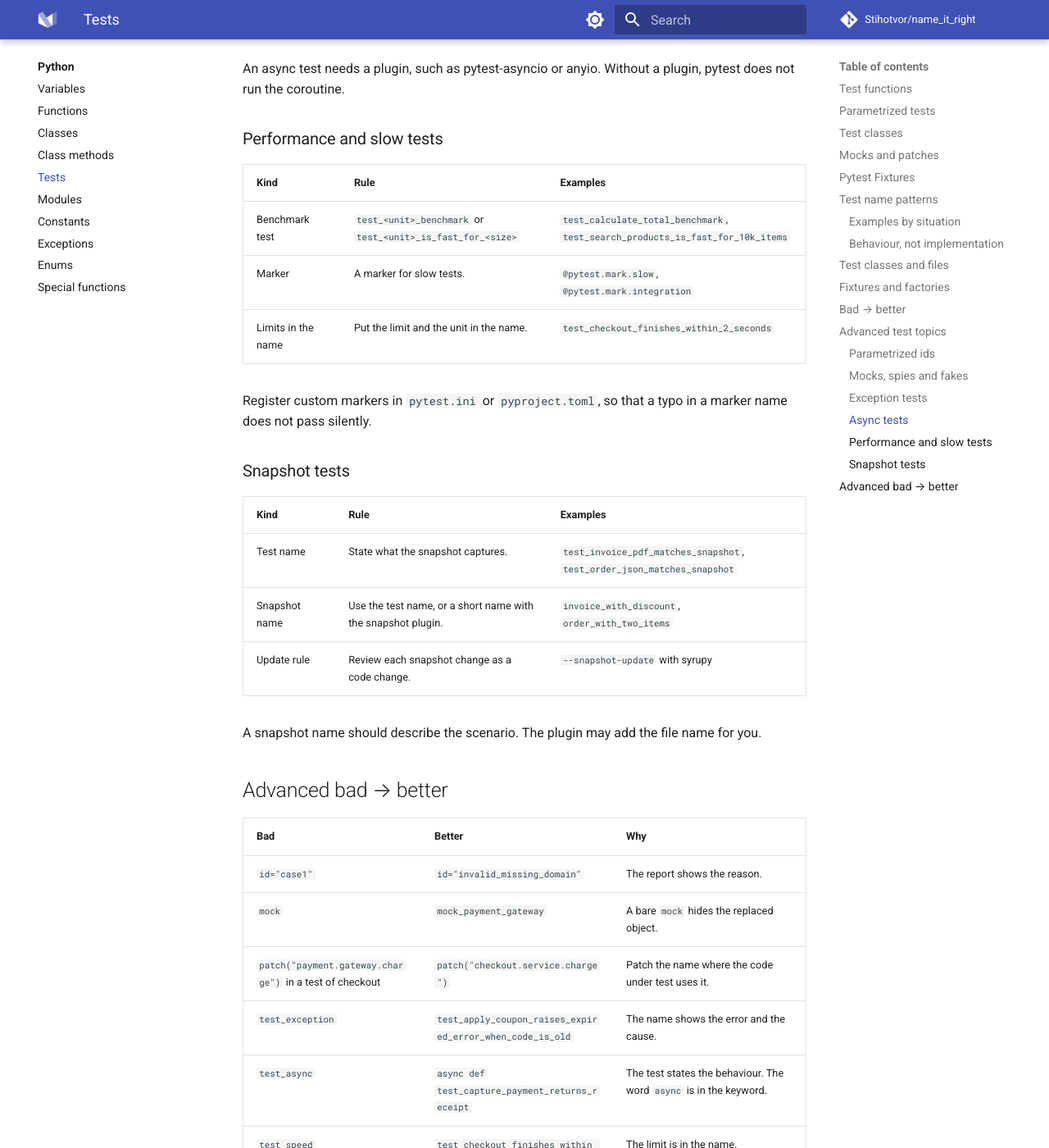
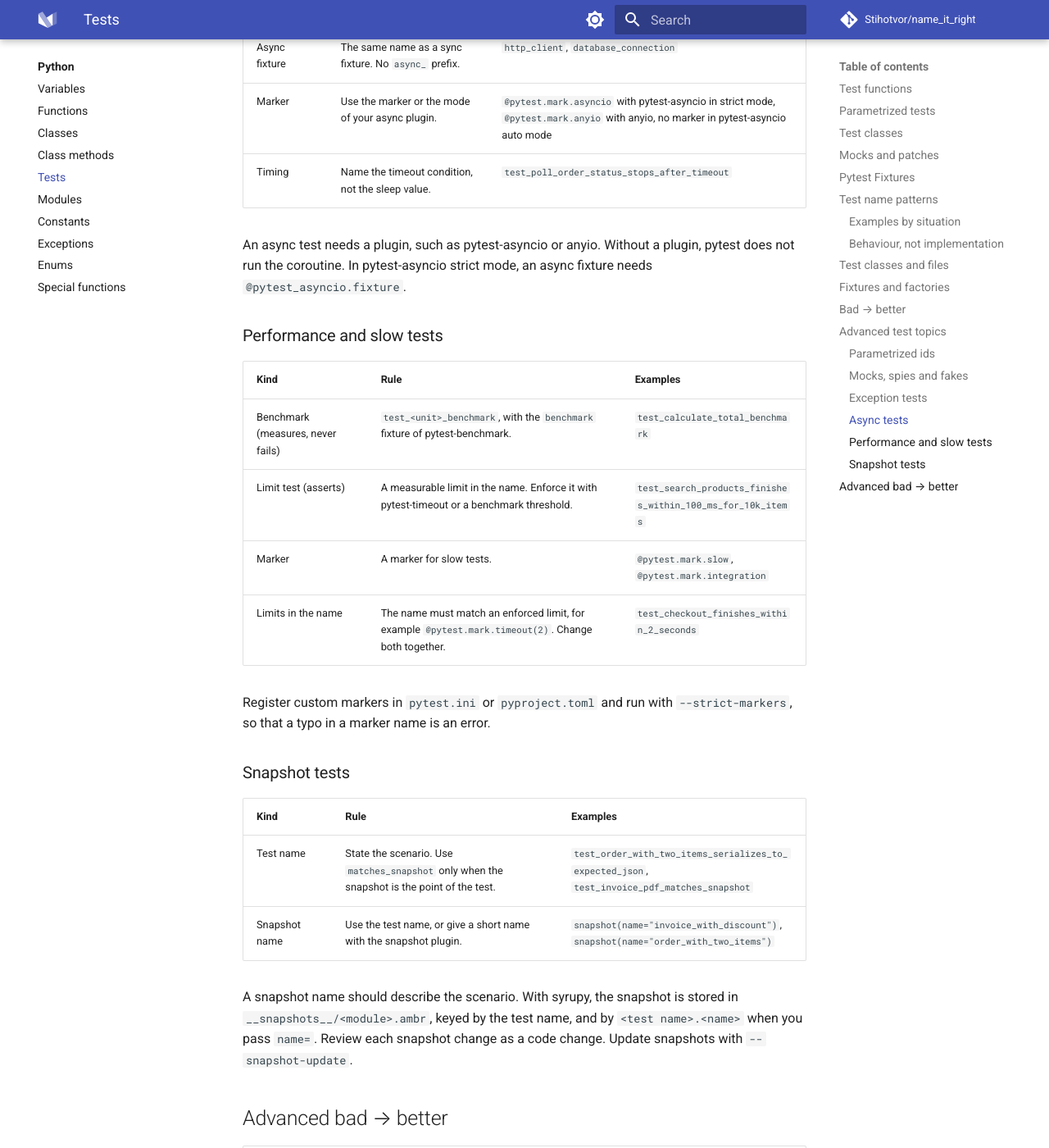
Before and after one commit to Stihotvor/name_it_right, an MkDocs documentation site: the page built from docs/python/tests.md, in a window 1280 px wide and 1400 px high, scrolled down 9100 px. Shown: the whole window at 82% size. Built offline with MkDocs 1.6.1 and Material for MkDocs 9.7.7, drawn with Linux system fonts in a browser that asks for light colours; comment, search, counter and statistics services are not loaded; some of the changed text lies outside the part shown.

Commit message:
docs(12): fix review findings in advanced test topics
Co-Authored-By: Claude Sonnet 5.5 <noreply@anthropic.com>

````diff
--- a/docs/python/tests.md
+++ b/docs/python/tests.md
@@ -220,7 +220,7 @@ An id is the label of one case in the test report. Write the id as a short phras
 | Invalid case | `invalid_<reason>` | `invalid_missing_domain`, `invalid_empty_string`, `invalid_double_at` |
 | Edge case | `edge_<case>` | `edge_zero_quantity`, `edge_max_quantity`, `edge_single_cent` |
 | Business case | `<role>_<situation>` | `guest_with_coupon`, `member_free_shipping`, `vip_double_points` |
-| Generated ids | `ids=` with a function when the data is large | `ids=lambda case: case.name` |
+| Generated ids | `pytest.param(case, id=case.name)` or a list in `ids=` when the data is large | `pytest.param(case, id=case.name)` |
 
 ```py
 @pytest.mark.parametrize("quantity,expected_cents", [
@@ -228,7 +228,7 @@ An id is the label of one case in the test report. Write the id as a short phras
     pytest.param(1, 1999, id="valid_single_item"),
     pytest.param(10, 18990, id="valid_bulk_discount"),
 ])
-def test_calculate_line_total_applies_bulk_discount(quantity: int, expected_cents: int) -> None:
+def test_calculate_line_total_for_quantity_returns_expected_cents(quantity: int, expected_cents: int) -> None:
     ...
 ```
 
@@ -238,26 +238,26 @@ def test_calculate_line_total_applies_bulk_discount(quantity: int, expected_cent
 |---|---|---|
 | Mock | `mock_` and the replaced object. | `mock_payment_gateway`, `mock_email_service` |
 | Spy | `spy_` and the wrapped object. The real code still runs. | `spy_logger`, `spy_cache` |
-| Fake | `fake_` and the replaced object. It is a working light version. | `fake_clock`, `fake_inventory`, `fake_payment_gateway` |
-| Stub | `stub_` and the replaced object. It returns fixed answers. | `stub_tax_rates`, `stub_carrier_quotes` |
+| Fake | `fake_` and the replaced object. A hand-written working light version, not a `unittest.mock` object. | `fake_clock`, `fake_inventory`, `fake_payment_gateway` |
+| Stub | `stub_` and the replaced object. A hand-written double that returns fixed answers, not a `unittest.mock` object. | `stub_tax_rates`, `stub_carrier_quotes` |
 | Patch target | Patch where the name is used, not where it is defined. | `patch("checkout.service.send_email")` |
-| Mock call | `assert_called_once_with(...)` states the contract. | `mock_email_service.send.assert_called_once_with(user.email)` |
+| Mock call | Assert calls only at an outbound boundary, such as email or a gateway. Assert state elsewhere. | `mock_email_service.send.assert_called_once_with(user.email)` |
 
-Use `autospec=True` or `create_autospec` so the mock keeps the real signature. Then `mock_payment_gateway.charge` fails if the real class has no `charge`.
+Use `autospec=True` or `create_autospec` so the mock keeps the real signature. For example, `create_autospec(PaymentGateway, instance=True)` raises `AttributeError` for `charge` if the real class has no `charge`. The prefixes `mock_`, `spy_`, `fake_` and `stub_` are all allowed in one file. Each double uses the prefix of its own kind.
 
 ### Exception tests
 
 | Pattern | Examples |
 |---|---|
-| `test_<unit>_raises_<error>_when_<cause>` | `test_apply_coupon_raises_expired_error_when_code_is_old` |
+| `test_<unit>_<condition>_raises_<error>` | `test_apply_coupon_with_expired_code_raises_expired_error` |
 | `test_<unit>_rejects_<input>` | `test_create_order_rejects_empty_cart` |
-| `test_<unit>_fails_when_<cause>` | `test_checkout_fails_when_card_is_declined` |
-| `test_<unit>_does_not_raise_<error>` | `test_refund_does_not_raise_for_zero_amount` |
+| `test_<unit>_fails_when_<cause>` (the same as the "Failure" row above; use it when the error type does not matter) | `test_checkout_fails_when_card_is_declined` |
+| `test_<unit>_<condition>_returns_<result>` (for a case that must not raise) | `test_refund_for_zero_amount_returns_zero_refund` |
 
 ```py
-def test_apply_coupon_raises_expired_error_when_code_is_old(old_coupon: Coupon) -> None:
+def test_apply_coupon_with_expired_code_raises_expired_error(expired_coupon: Coupon) -> None:
     with pytest.raises(CouponExpiredError, match="expired"):
-        apply_coupon(old_coupon)
+        apply_coupon(expired_coupon)
 ```
 
 ### Async tests
@@ -265,31 +265,31 @@ def test_apply_coupon_raises_expired_error_when_code_is_old(old_coupon: Coupon)
 | Kind | Rule | Examples |
 |---|---|---|
 | Test function | The same name as a sync test. Add `async def`. | `async def test_capture_payment_returns_receipt` |
-| Async fixture | The same noun or verb as a sync fixture. | `async_client`, `open_connection` |
-| Marker | Use the marker or the mode of your async plugin. | `@pytest.mark.asyncio` with pytest-asyncio |
-| Timing | Name the wait in the test, not in the unit. | `test_poll_order_status_stops_after_timeout` |
+| Async fixture | The same name as a sync fixture. No `async_` prefix. | `http_client`, `database_connection` |
+| Marker | Use the marker or the mode of your async plugin. | `@pytest.mark.asyncio` with pytest-asyncio in strict mode, `@pytest.mark.anyio` with anyio, no marker in pytest-asyncio auto mode |
+| Timing | Name the timeout condition, not the sleep value. | `test_poll_order_status_stops_after_timeout` |
 
-An async test needs a plugin, such as pytest-asyncio or anyio. Without a plugin, pytest does not run the coroutine.
+An async test needs a plugin, such as pytest-asyncio or anyio. Without a plugin, pytest does not run the coroutine. In pytest-asyncio strict mode, an async fixture needs `@pytest_asyncio.fixture`.
 
 ### Performance and slow tests
 
 | Kind | Rule | Examples |
 |---|---|---|
-| Benchmark test | `test_<unit>_benchmark` or `test_<unit>_is_fast_for_<size>` | `test_calculate_total_benchmark`, `test_search_products_is_fast_for_10k_items` |
+| Benchmark (measures, never fails) | `test_<unit>_benchmark`, with the `benchmark` fixture of pytest-benchmark. | `test_calculate_total_benchmark` |
+| Limit test (asserts) | A measurable limit in the name. Enforce it with pytest-timeout or a benchmark threshold. | `test_search_products_finishes_within_100_ms_for_10k_items` |
 | Marker | A marker for slow tests. | `@pytest.mark.slow`, `@pytest.mark.integration` |
-| Limits in the name | Put the limit and the unit in the name. | `test_checkout_finishes_within_2_seconds` |
+| Limits in the name | The name must match an enforced limit, for example `@pytest.mark.timeout(2)`. Change both together. | `test_checkout_finishes_within_2_seconds` |
 
-Register custom markers in `pytest.ini` or `pyproject.toml`, so that a typo in a marker name does not pass silently.
+Register custom markers in `pytest.ini` or `pyproject.toml` and run with `--strict-markers`, so that a typo in a marker name is an error.
 
 ### Snapshot tests
 
 | Kind | Rule | Examples |
 |---|---|---|
-| Test name | State what the snapshot captures. | `test_invoice_pdf_matches_snapshot`, `test_order_json_matches_snapshot` |
-| Snapshot name | Use the test name, or a short name with the snapshot plugin. | `invoice_with_discount`, `order_with_two_items` |
-| Update rule | Review each snapshot change as a code change. | `--snapshot-update` with syrupy |
+| Test name | State the scenario. Use `matches_snapshot` only when the snapshot is the point of the test. | `test_order_with_two_items_serializes_to_expected_json`, `test_invoice_pdf_matches_snapshot` |
+| Snapshot name | Use the test name, or give a short name with the snapshot plugin. | `snapshot(name="invoice_with_discount")`, `snapshot(name="order_with_two_items")` |
 
-A snapshot name should describe the scenario. The plugin may add the file name for you.
+A snapshot name should describe the scenario. With syrupy, the snapshot is stored in `__snapshots__/<module>.ambr`, keyed by the test name, and by `<test name>.<name>` when you pass `name=`. Review each snapshot change as a code change. Update snapshots with `--snapshot-update`.
 
 ## Advanced bad → better
 
@@ -297,11 +297,11 @@ A snapshot name should describe the scenario. The plugin may add the file name f
 |---|---|---|
 | `id="case1"` | `id="invalid_missing_domain"` | The report shows the reason. |
 | `mock` | `mock_payment_gateway` | A bare `mock` hides the replaced object. |
-| `patch("payment.gateway.charge")` in a test of checkout | `patch("checkout.service.charge")` | Patch the name where the code under test uses it. |
-| `test_exception` | `test_apply_coupon_raises_expired_error_when_code_is_old` | The name shows the error and the cause. |
-| `test_async` | `async def test_capture_payment_returns_receipt` | The test states the behaviour. The word `async` is in the keyword. |
-| `test_speed` | `test_checkout_finishes_within_2_seconds` | The limit is in the name. |
-| `test_snapshot_1` | `test_order_json_matches_snapshot` | A counter says nothing. |
+| `patch("payment.gateway.charge")` in a test of checkout | `patch("checkout.service.charge")` | Patch the name where the code under test uses it. This holds when `checkout.service` does `from payment.gateway import charge`. If it calls `payment.gateway.charge(...)` through the module, patch `payment.gateway.charge`. |
+| `test_exception` | `test_apply_coupon_with_expired_code_raises_expired_error` | The name shows the error and the cause. |
+| `async def test_async` | `async def test_capture_payment_returns_receipt` | The test states the behaviour. The keyword `async` already says that it is async. |
+| `test_speed` | `test_checkout_finishes_within_2_seconds` | The limit is in the name. Enforce it, for example with pytest-timeout. |
+| `test_snapshot_1` | `test_order_with_two_items_serializes_to_expected_json` | A counter says nothing. |
 | `slow_test_checkout` | `test_checkout_end_to_end` with `@pytest.mark.slow` | Use a marker, not a prefix. pytest finds tests by `test_`. |
 
 !!! info "See also"
````
